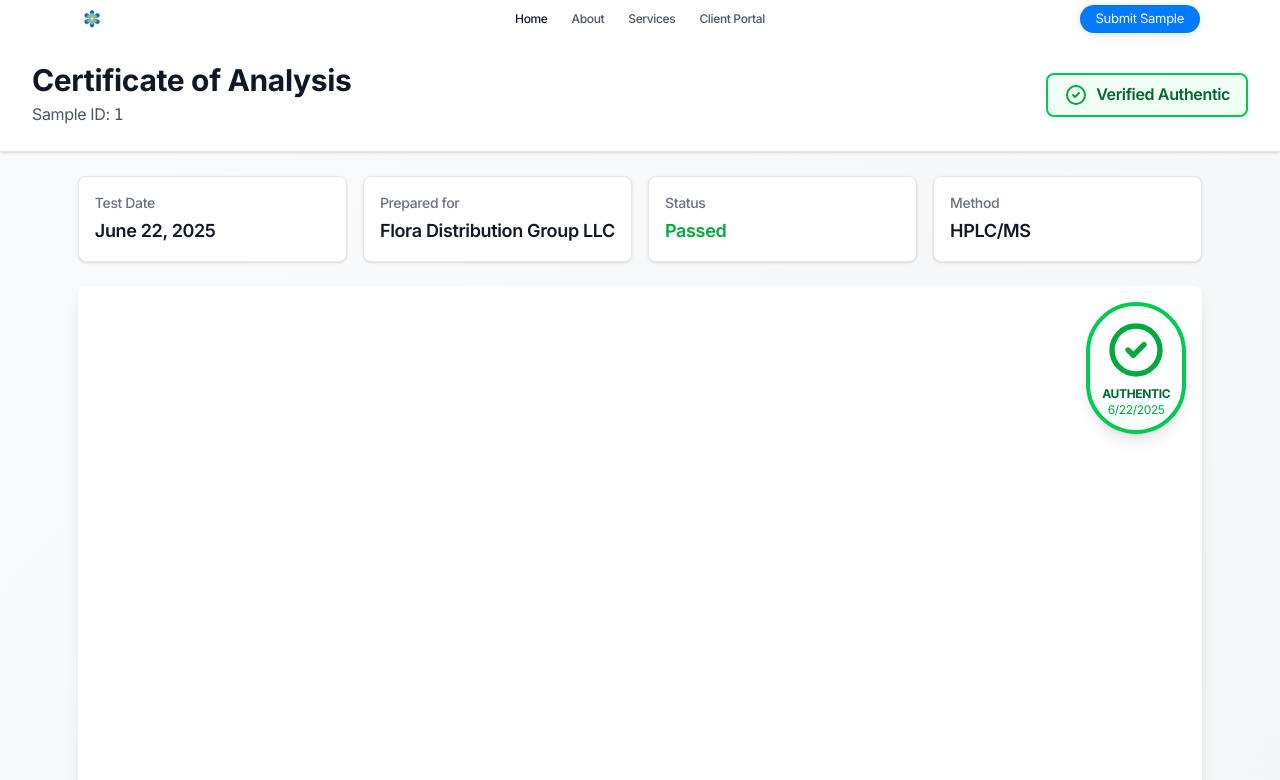
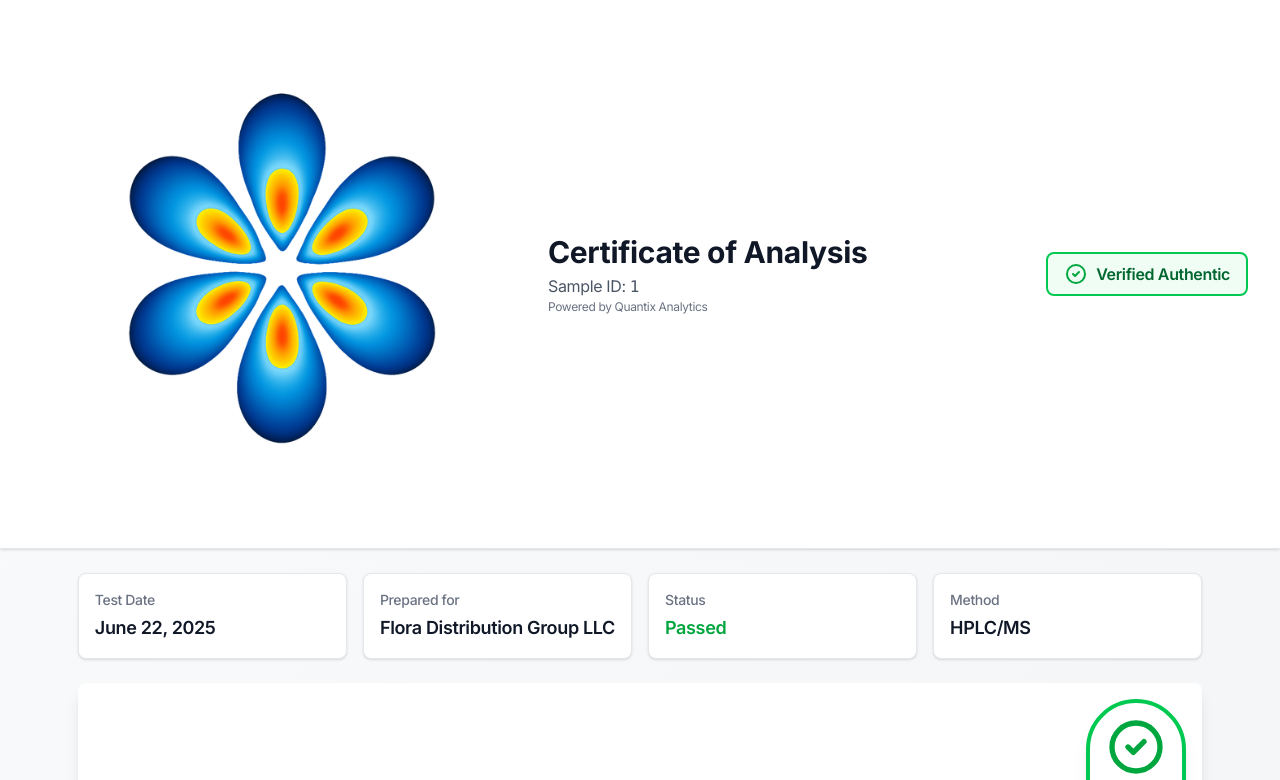
Before and after one commit to floradistro/LAB, a Next.js app: page /coa/1 in a window 1280 px wide. Shown: the top 780 px of the page. Built offline with nearby package versions, Linux system fonts and the light colour scheme.

Commit message:
Add Quantix logo and branding to COA viewer header

```diff
--- a/src/app/coa/[filename]/page.tsx
+++ b/src/app/coa/[filename]/page.tsx
@@ -2,7 +2,6 @@
 
 import { useParams } from 'next/navigation'
 import { useState, useEffect } from 'react'
-import Layout from '@/components/Layout'
 
 const COAViewer = () => {
   const params = useParams()
@@ -20,23 +19,26 @@ const COAViewer = () => {
   }, [])
 
   if (!filename) return (
-    <Layout>
     <div className="min-h-screen bg-gradient-to-br from-gray-50 to-gray-100 flex items-center justify-center p-4">
       <div className="text-center">
         <div className="animate-spin rounded-full h-12 w-12 border-b-2 border-gray-900 mx-auto mb-4"></div>
         <p className="text-gray-600">Loading Certificate of Analysis...</p>
       </div>
     </div>
-    </Layout>
   )
 
   return (
-    <Layout>
     <div className="min-h-screen bg-gradient-to-br from-gray-50 to-gray-100">
       {/* Header */}
       <div className="bg-white shadow-sm border-b border-gray-200">
         <div className="max-w-7xl mx-auto px-4 sm:px-6 lg:px-8 py-6">
           <div className="flex flex-col sm:flex-row sm:items-center sm:justify-between gap-4">
+            <div className="flex items-center gap-4">
+              <img
+                src="/quantixlogo.png"
+                alt="Quantix Analytics Logo"
+                className="h-12 w-auto"
+              />
               <div>
                 <h1 className="text-2xl sm:text-3xl font-bold text-gray-900">
                   Certificate of Analysis
@@ -44,6 +46,10 @@ const COAViewer = () => {
                 <p className="text-sm sm:text-base text-gray-600 mt-1">
                   Sample ID: <span className="font-mono font-medium">{filename}</span>
                 </p>
+                <p className="text-xs text-gray-500">
+                  Powered by Quantix Analytics
+                </p>
+              </div>
             </div>
             {/* Authentic Badge */}
             <div className="flex items-center gap-2 bg-green-50 border-2 border-green-500 rounded-lg px-4 py-2">
@@ -149,7 +155,6 @@ const COAViewer = () => {
         </div>
       </div>
     </div>
-    </Layout>
   )
 }
 
```
Lines whose indentation alone changed are shown as unchanged.
